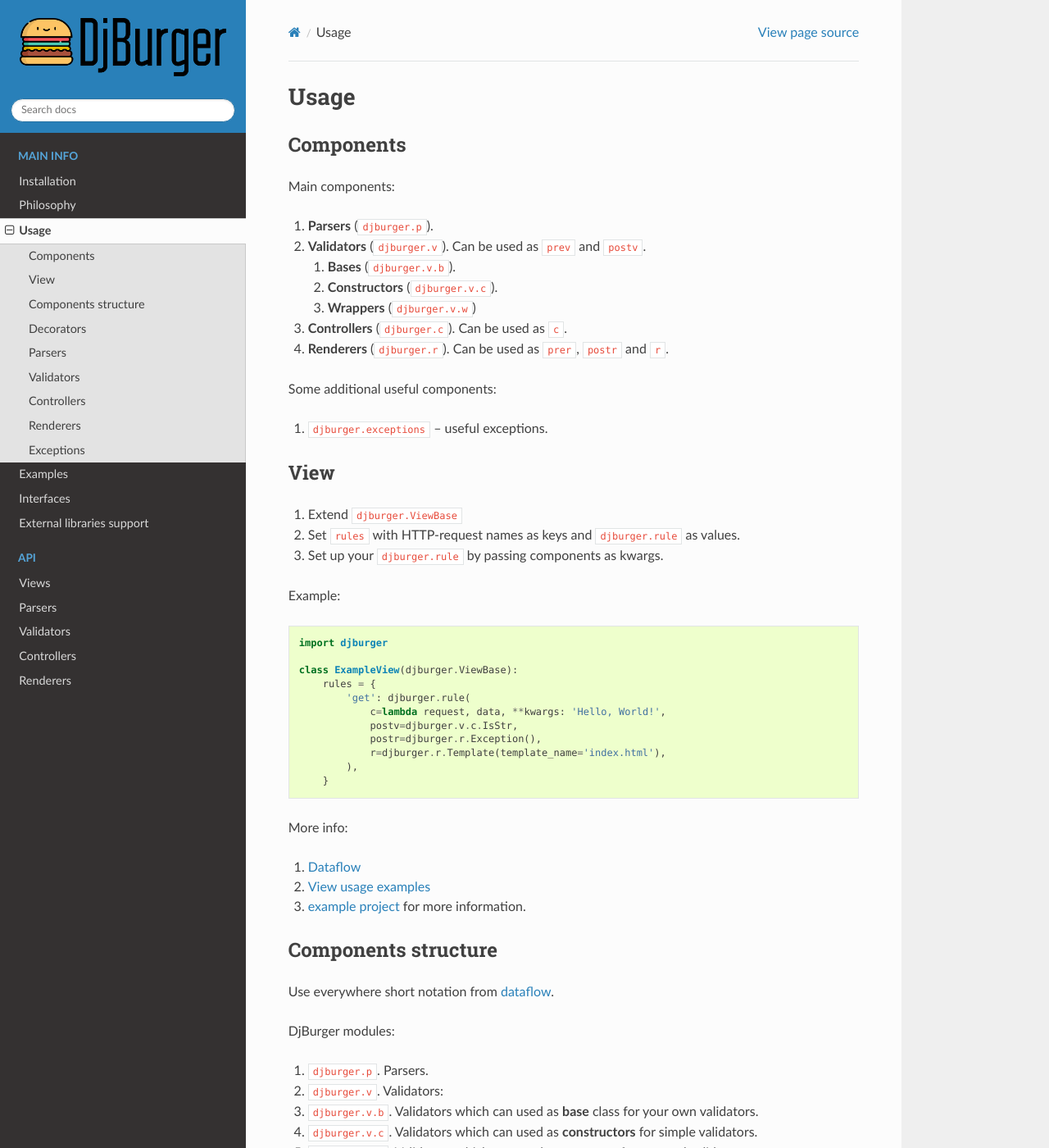
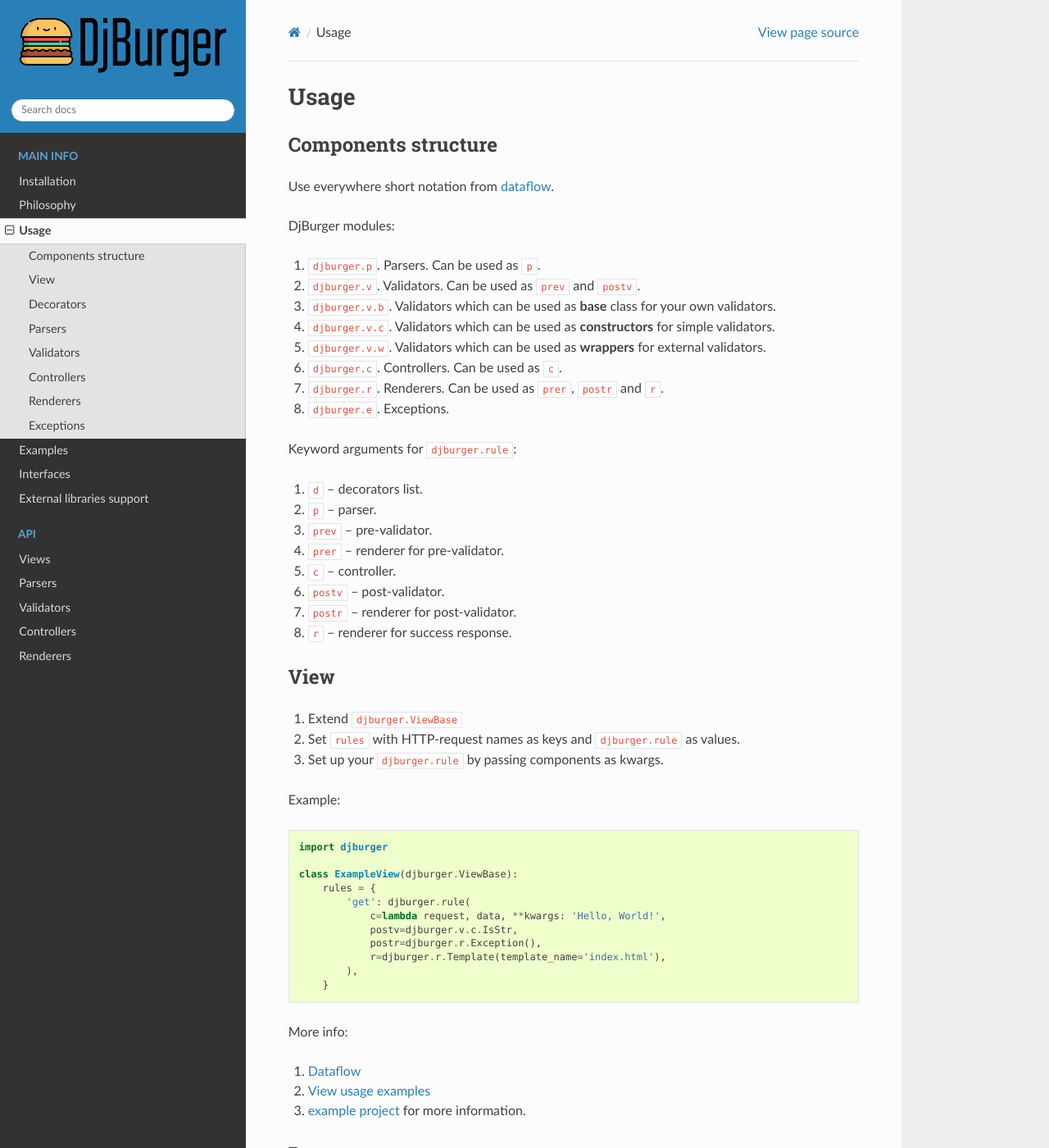
Before and after one commit to orsinium-archive/djburger, a Sphinx documentation site: the page built from wiki/source/usage.md, in a window 1280 px wide and 1400 px high. Shown: the whole window at 82% size. Built offline with Sphinx 7.4.7 and the Read the Docs theme 2.0.0, drawn with Linux system fonts in a browser that asks for light colours; some of the changed text lies outside the part shown.

Commit message:
rm duplicates

```diff
--- a/wiki/source/usage.md
+++ b/wiki/source/usage.md
@@ -1,20 +1,30 @@
 # Usage
 
-## Components
+## Components structure
 
-Main components:
+Use everywhere short notation from [dataflow](philosophy.html#dataflow).
 
-1. **Parsers** (`djburger.p`).
-2. **Validators** (`djburger.v`). Can be used as `prev` and `postv`.
-    1. **Bases** (`djburger.v.b`).
-    2. **Constructors** (`djburger.v.c`).
-    3. **Wrappers** (`djburger.v.w`)
-3. **Controllers** (`djburger.c`). Can be used as `c`.
-4. **Renderers** (`djburger.r`). Can be used as `prer`, `postr` and `r`.
+DjBurger modules:
 
-Some additional useful components:
+1. `djburger.p`. Parsers. Can be used as `p`.
+1. `djburger.v`. Validators. Can be used as `prev` and `postv`.
+  1. `djburger.v.b`. Validators which can be used as **base** class for your own validators.
+  1. `djburger.v.c`. Validators which can be used as **constructors** for simple validators.
+  1. `djburger.v.w`. Validators which can be used as **wrappers** for external validators.
+1. `djburger.c`. Controllers. Can be used as `c`.
+1. `djburger.r`. Renderers. Can be used as `prer`, `postr` and `r`.
+1. `djburger.e`. Exceptions.
 
-1. `djburger.exceptions` -- useful exceptions.
+Keyword arguments for `djburger.rule`:
+
+1. `d` -- decorators list.
+1. `p` -- parser.
+1. `prev` -- pre-validator.
+1. `prer` -- renderer for pre-validator.
+1. `c` -- controller.
+1. `postv` -- post-validator.
+1. `postr` -- renderer for post-validator.
+1. `r` -- renderer for success response.
 
 
 ## View
@@ -46,33 +56,6 @@ More info:
 1. [example project](https://github.com/orsinium/djburger/tree/master/example) for more information.
 
 
-## Components structure
-
-Use everywhere short notation from [dataflow](philosophy.html#dataflow).
-
-DjBurger modules:
-
-1. `djburger.p`. Parsers.
-1. `djburger.v`. Validators:
-  1. `djburger.v.b`. Validators which can used as **base** class for your own validators.
-  1. `djburger.v.c`. Validators which can used as **constructors** for simple validators.
-  1. `djburger.v.w`. Validators which can used as **wrappers** for external validators.
-1. `djburger.c`. Controllers.
-1. `djburger.r`. Renderers.
-1. `djburger.e`. Exceptions.
-
-Keyword arguments for `djburger.rule`:
-
-1. `d` -- decorators list.
-1. `p` -- parser.
-1. `prev` -- pre-validator.
-1. `prer` -- renderer for pre-validator.
-1. `c` -- controller.
-1. `postv` -- post-validator.
-1. `postr` -- renderer for post-validator.
-1. `r` -- renderer for success response.
-
-
 ## Decorators
 
 TODO
```
